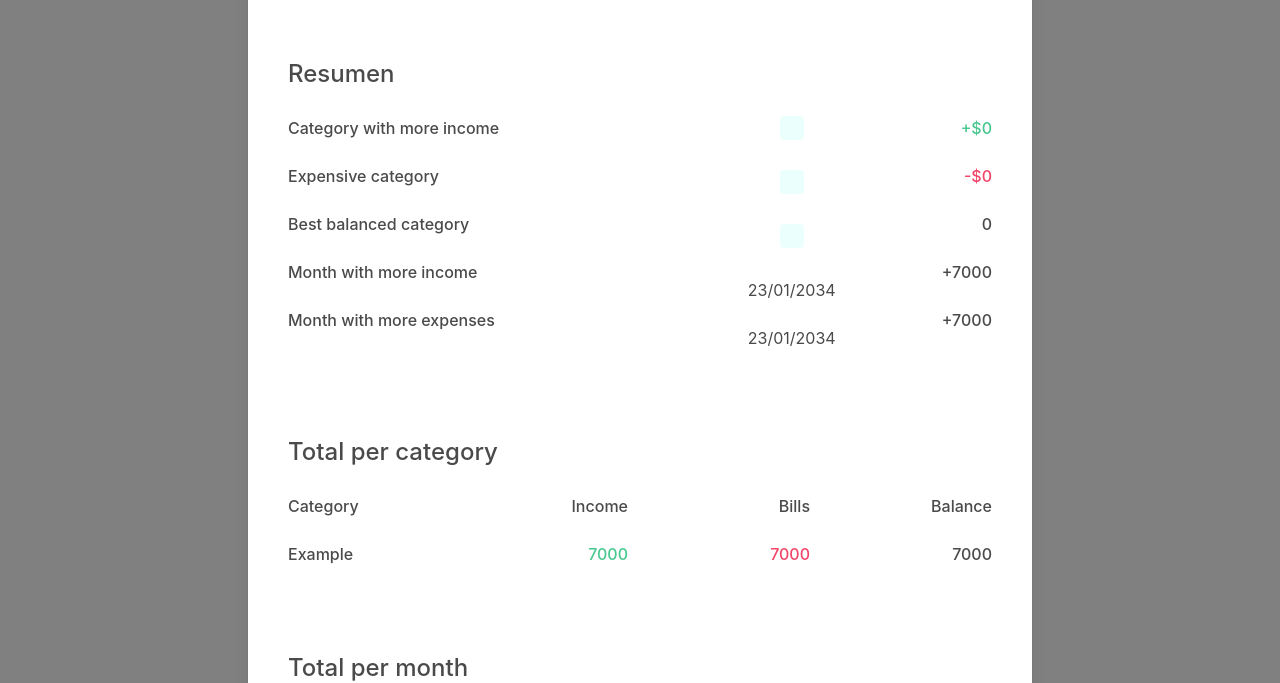
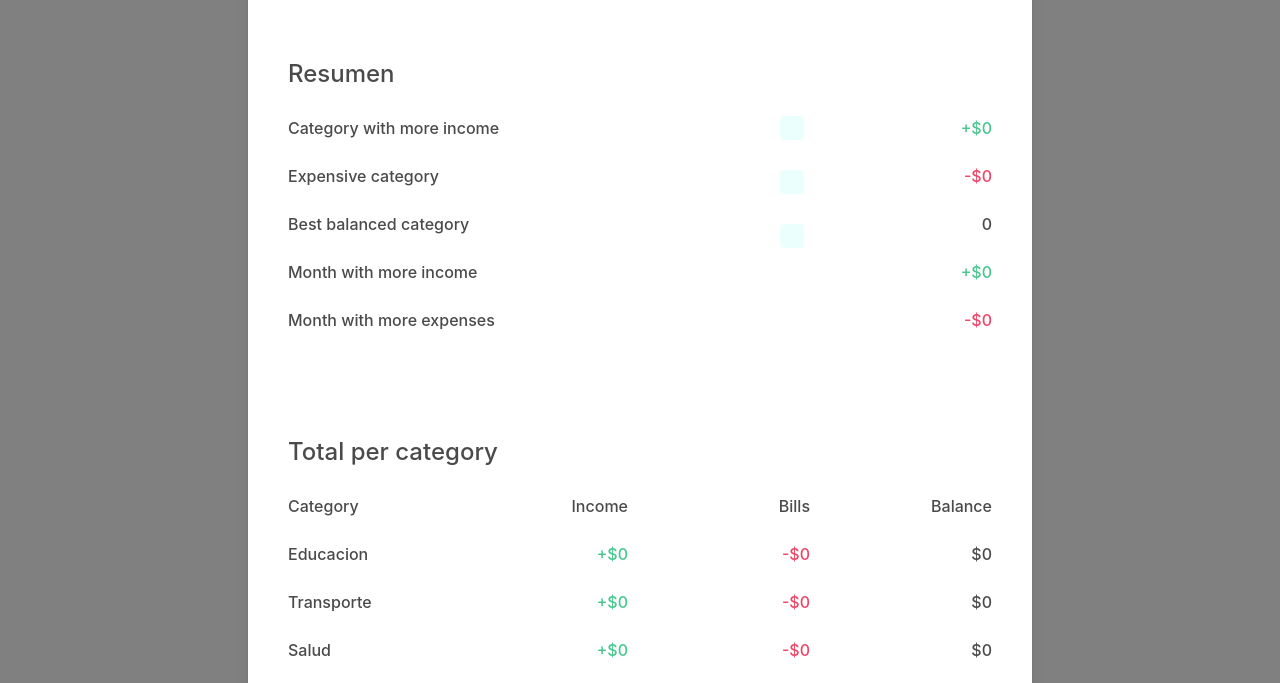
Before and after one commit to Andressitoito/Bulma-Budget, a plain HTML site: page index.html in a window 1280 px wide. Shown: the part 269-952 px from the top of the page. Drawn offline with nearby package versions, Linux system fonts and the light colour scheme.

Commit message:
Reports - Total per category

```diff
--- a/index.html
+++ b/index.html
@@ -428,9 +428,11 @@ CATEGORIAS: Como cambiar el color de un texto con el hover
            class="is-size-7 has-background-primary-light has-text-primary-dark p-3 tag"
            id="best-balanced-category">Category</span>
          </div>
-         <div class="notification p-0 has-background-white"><span class="is-size-6 p-3">23/01/2034</span>
-         </div>
-         <div class="notification p-0 has-background-white"><span class="is-size-6 p-3">23/01/2034</span>
+         <div class="notification p-0 has-background-white"><span class="is-size-6 p-3"
+           id="month-with-more-income">23/01/2034</span>
+         </div>
+         <div class="notification p-0 has-background-white"><span class="is-size-6 p-3"
+           id="month-with-more-expenses">23/01/2034</span>
          </div>
         </div>
         <!-- /// CATEGORY TYPE AND DATES -->
@@ -446,9 +448,11 @@ CATEGORIAS: Como cambiar el color de un texto con el hover
          <div class="notification p-0 has-background-white has-text-weight-medium"><span
            id="span-best-balanced-category">+7000</span>
          </div>
-         <div class="notification p-0 has-background-white has-text-weight-medium"><span>+7000</span>
-         </div>
-         <div class="notification p-0 has-background-white has-text-weight-medium"><span>+7000</span>
+         <div class="notification p-0 has-background-white has-text-weight-medium has-text-success ">+$<span
+           id="month-with-more-income-price">+7000</span>
+         </div>
+         <div class="notification p-0 has-background-white has-text-weight-medium has-text-danger">-$<span
+           id="month-with-more-expenses-price">+7000</span>
          </div>
          <!-- /// NUMBERS -->
         </div>
@@ -500,6 +504,7 @@ CATEGORIAS: Como cambiar el color de un texto con el hover
        <!-- VALUES ROW -->
 
        <!-- category, income, bills, balance -->
+       <div id="total-per-category-html">
         <div class="columns pl-5 pr-5 is-mobile">
          <div class="column is-vcentered">
           <div class="notification has-background-white has-text-weight-medium p-0">
@@ -519,6 +524,7 @@ CATEGORIAS: Como cambiar el color de un texto con el hover
          <div class="column has-text-right is-vcentered">
           <div class="notification has-background-white has-text-weight-medium p-0">
            <span>7000</span>
+          </div>
          </div>
         </div>
        </div>
@@ -1367,7 +1373,6 @@ CATEGORIAS: Como cambiar el color de un texto con el hover
    return incomeByCategory
   }
 
-
   function bestBalancedCategory() {
    let mainDataBulmaBudget = JSON.parse(localStorage.getItem('mainDataBulmaBudget'))
 
@@ -1429,6 +1434,9 @@ CATEGORIAS: Como cambiar el color de un texto con el hover
     }
    }
 
+   document.querySelector('#month-with-more-income').innerHTML = monthWithMoreIncome
+   document.querySelector('#month-with-more-income-price').innerHTML = income
+
    return monthWithMoreIncome
   }
   monthWithMoreIncome()
@@ -1436,16 +1444,95 @@ CATEGORIAS: Como cambiar el color de un texto con el hover
   /* //////////////////////////////////////// */
   /* MONTH WITH MORE EXPENSES */
   /* //////////////////////////////////////// */
-  function monthWithMoreExpenses (){
+  function monthWithMoreExpenses() {
    let mainDataBulmaBudget = JSON.parse(localStorage.getItem('mainDataBulmaBudget'))
 
-
-
-
+   let { transactions } = mainDataBulmaBudget
+
+   let orderTransactionsByDate = new Map()
+
+   transactions.map(transaction => {
+
+    if (transaction.type === 'expense' && orderTransactionsByDate.get(transaction.date.substring(0, 7)) === undefined) {
+
+     return orderTransactionsByDate.set(transaction.date.substring(0, 7), transaction.price)
+
+    } else if (transaction.type === 'expense') {
+
+     let priceFromTransaction = orderTransactionsByDate.get(transaction.date.substring(0, 7))
+
+     return orderTransactionsByDate.set(transaction.date.substring(0, 7), (priceFromTransaction + orderTransactionsByDate.get(transaction.date.substring(0, 7))))
+
+    }
+   })
+
+   let monthWithMoreExpenses = ''
+   let expense = 0
+
+   for (let transaction of orderTransactionsByDate) {
+    if (transaction[1] > expense) {
+     monthWithMoreExpenses = transaction[0]
+     expense = transaction[1]
+    }
+   }
+
+   document.querySelector('#month-with-more-expenses').innerHTML = monthWithMoreExpenses
+   document.querySelector('#month-with-more-expenses-price').innerHTML = expense
+
+   return monthWithMoreExpenses
   }
 
   monthWithMoreExpenses()
 
+  /* //////////////////////////////////////// */
+  /* TOTAL PER CATEGORY */
+  /* //////////////////////////////////////// */
+  function fillTotalPercategory() {
+   let mainDataBulmaBudget = JSON.parse(localStorage.getItem('mainDataBulmaBudget'))
+
+   let { categories } = mainDataBulmaBudget
+
+   let incomeExpensePerCategory = categories.map(category => {
+    return {
+     category: category,
+     income: incomeExpenseByCategory(category, 'income'),
+     expense: incomeExpenseByCategory(category, 'expense'),
+     balance: bestBalancedCategoryByCategory(category)
+    }
+   })
+   console.table(incomeExpensePerCategory)
+
+   let incomeExpensePerCategoryHTML = incomeExpensePerCategory.reduce((acc, category) => {
+    return acc += `
+       <div class="columns pl-5 pr-5 is-mobile">
+        <div class="column is-vcentered">
+         <div class="notification has-background-white has-text-weight-medium p-0">
+          <span class="has-text-weight-medium">${category.category.charAt(0).toLocaleUpperCase() + category.category.slice(1)}</span>
+         </div>
+        </div>
+        <div class="column has-text-right is-vcentered">
+         <div class="notification has-background-white has-text-weight-medium p-0">
+          <span class="has-text-success">+$${category.income}</span>
+         </div>
+        </div>
+        <div class="column has-text-right is-vcentered">
+         <div class="notification has-background-white has-text-weight-medium p-0">
+          <span class="has-text-danger">-$${category.expense}</span>
+         </div>
+        </div>
+        <div class="column has-text-right is-vcentered">
+         <div class="notification has-background-white has-text-weight-medium p-0">
+          <span>$${category.balance}</span>
+         </div>
+        </div>
+       </div>
+  `
+   },'')
+
+   document.querySelector('#total-per-category-html').innerHTML = incomeExpensePerCategoryHTML
+
+  }
+  fillTotalPercategory()
 
 
 
```
Lines whose indentation alone changed are shown as unchanged.
